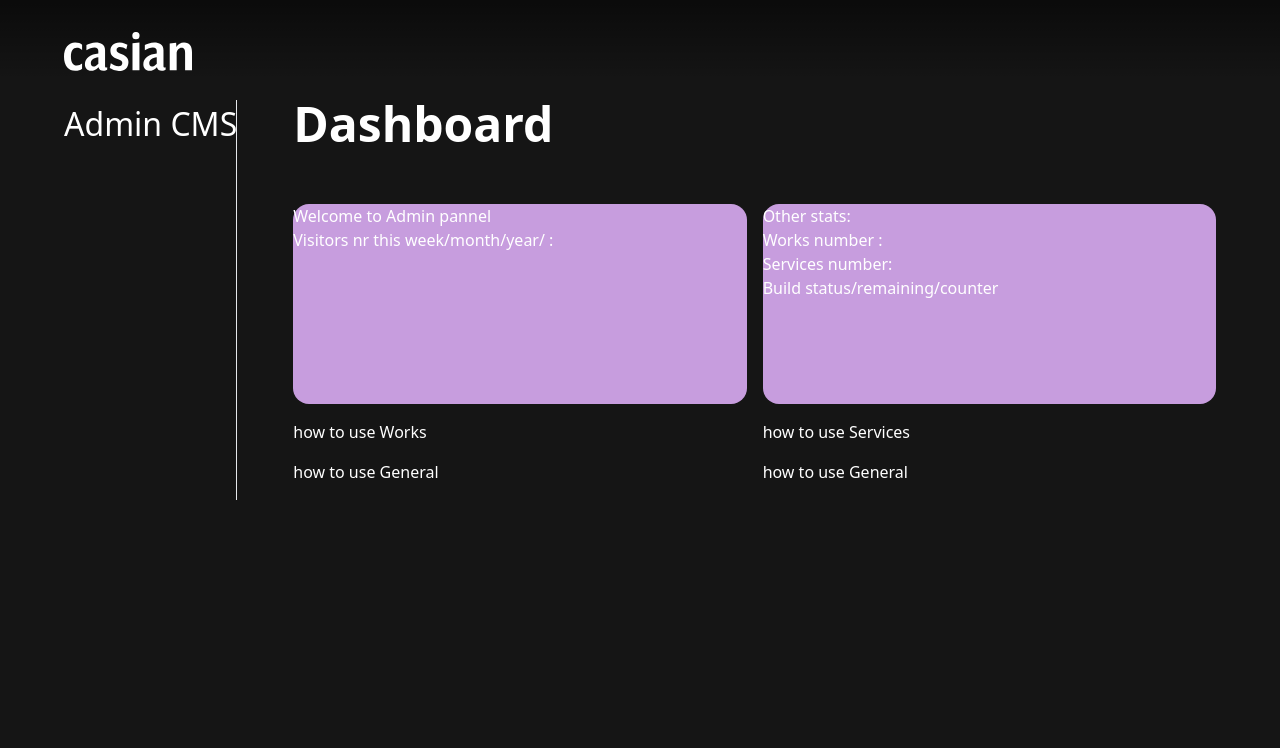
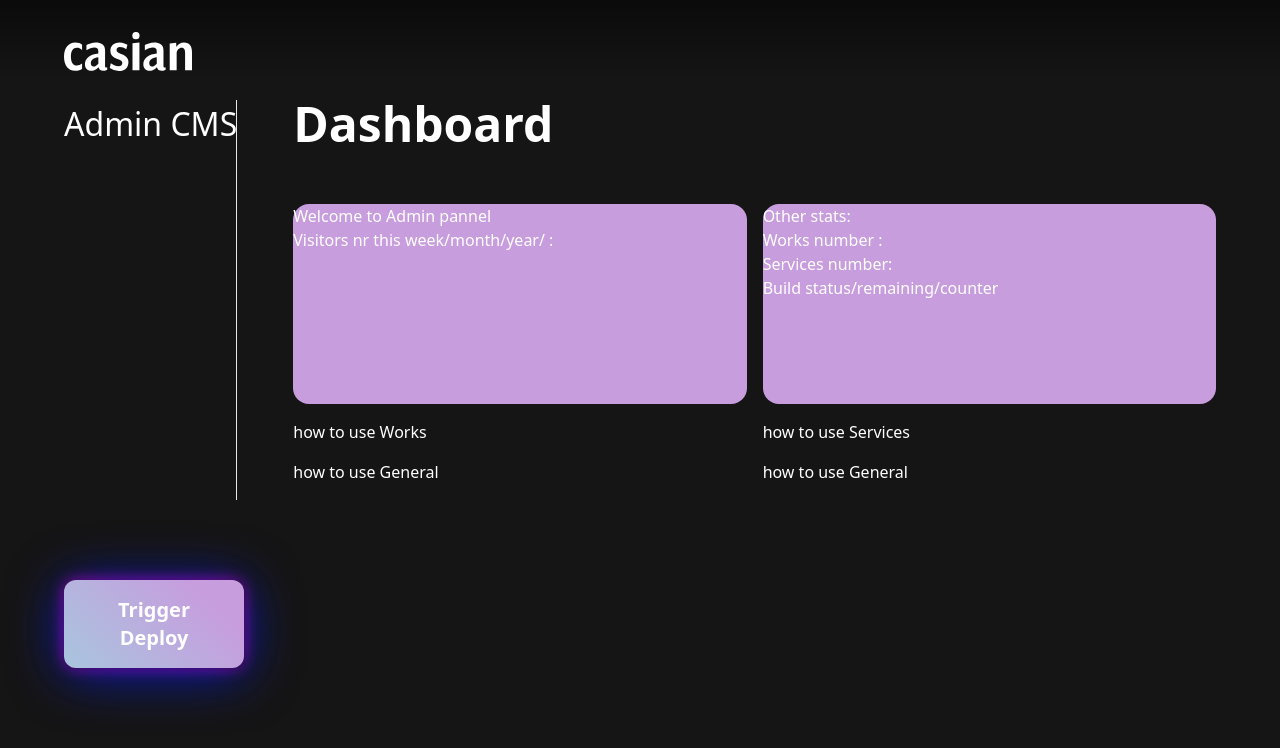
Before and after one commit to CasianLW/portfolio-casian-react-typecript-cms, a Next.js app: page /admin in a window 1280 px wide. Shown: the top 748 px of the page. Built offline with nearby package versions, Linux system fonts and the light colour scheme; no server answers.

Commit message:
Added deploy button to admin menu

```diff
--- a/layout/admin/index.tsx
+++ b/layout/admin/index.tsx
@@ -4,6 +4,7 @@ import { Session } from 'next-auth'
 
 import { AdminNavSettingsProvider } from '@/context/admin-nav-settings-context'
 import AdminNavComponent from '@/components/nav/admin'
+import NetlifyDeployButton from '@/components/admin/shared/NetlifyDeployButton'
 
 interface Props {
   children: JSX.Element
@@ -28,6 +29,9 @@ const AdminLayoutContent: FC<Props> = ({ children }) => {
       <AdminNavSettingsProvider>
         <div className="w-fit mx-auto block  ">
           <AdminNavComponent />
+          <div style={{ marginBottom: '20px', maxWidth: '180px' }}>
+            <NetlifyDeployButton />
+          </div>
           {sessionData?.user && (
             <div className="w-auto mx-auto -mt-10 mb-5 text-center">
               <button onClick={() => signOut()}>Se déconnecter</button>
```
